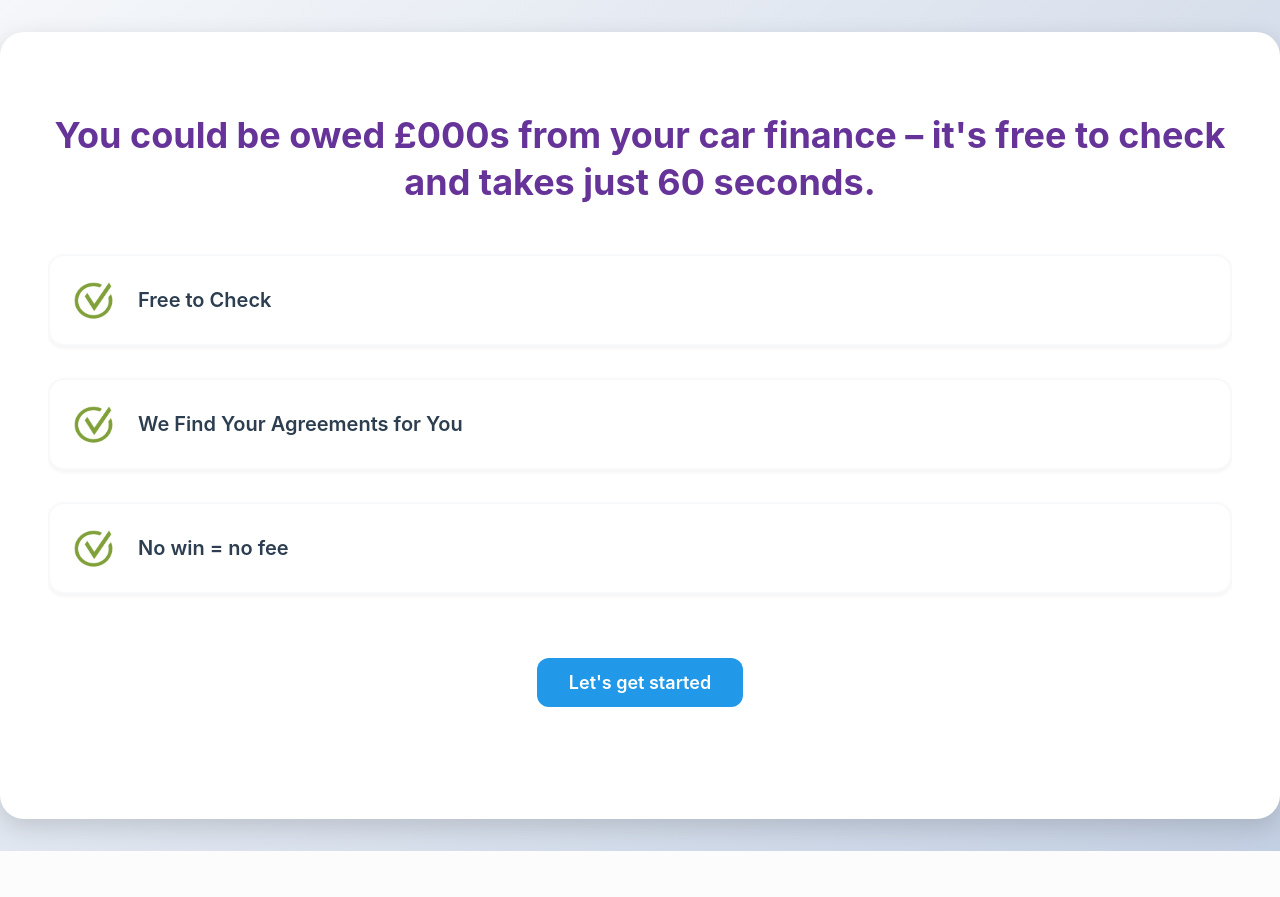
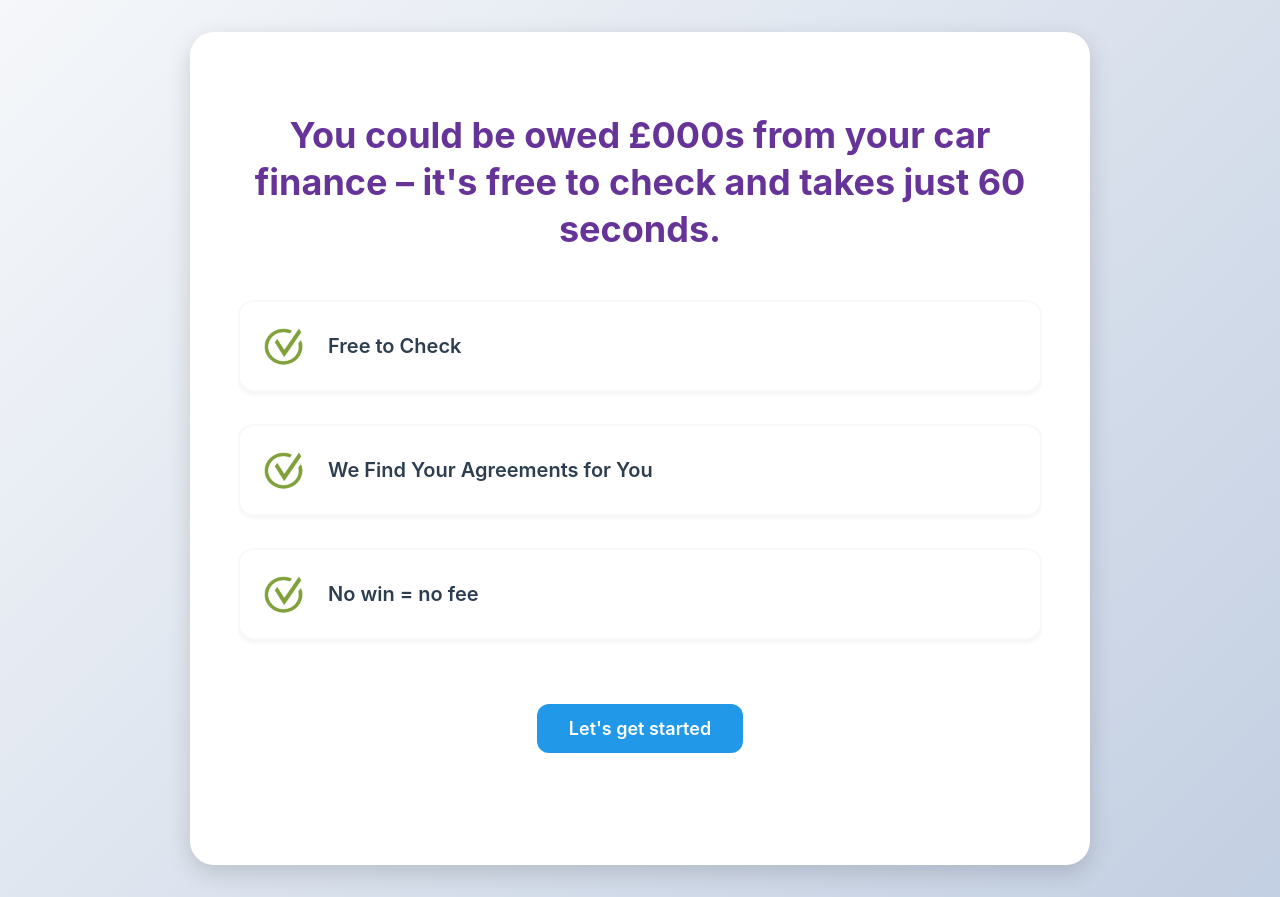
Before and after one commit to craigmalenga/valifi-batch, a Flask app: page / in a window 1280 px wide. Before the commit the page ends 851 px from the top, so only its background shows below. Run offline with Flask 2, Linux system fonts and the light colour scheme.

Commit message:
tweak desktop width v3 with important specified!

```diff
--- a/static/style.css
+++ b/static/style.css
@@ -85,18 +85,26 @@ pre {
     overflow-x: auto;
 }
 
-/* ─── Container - ORIGINAL DESKTOP WIDTH ─────────────────────────────────────── */
+/* ─── Container - FORCED DESKTOP WIDTH LIMIT ─────────────────────────────────── */
 .container {
     width: 100%;
-    max-width: 900px; /* Restored to original desktop width */
+    max-width: 900px !important; /* Force max width */
     margin: 2rem auto;
     padding: 3rem;
     background-color: #ffffff;
-    border-radius: 24px; /* Restored to original radius */
-    box-shadow: 0 8px 24px rgba(0, 0, 0, 0.15); /* Restored to original shadow */
+    border-radius: 24px;
+    box-shadow: 0 8px 24px rgba(0, 0, 0, 0.15);
     position: relative;
     min-height: 600px;
     overflow-x: hidden;
+}
+
+/* Additional desktop width enforcement */
+@media (min-width: 769px) {
+    .container {
+        width: 900px !important;
+        max-width: 900px !important;
+    }
 }
 
 /* Ensure no child element can overflow */
```
